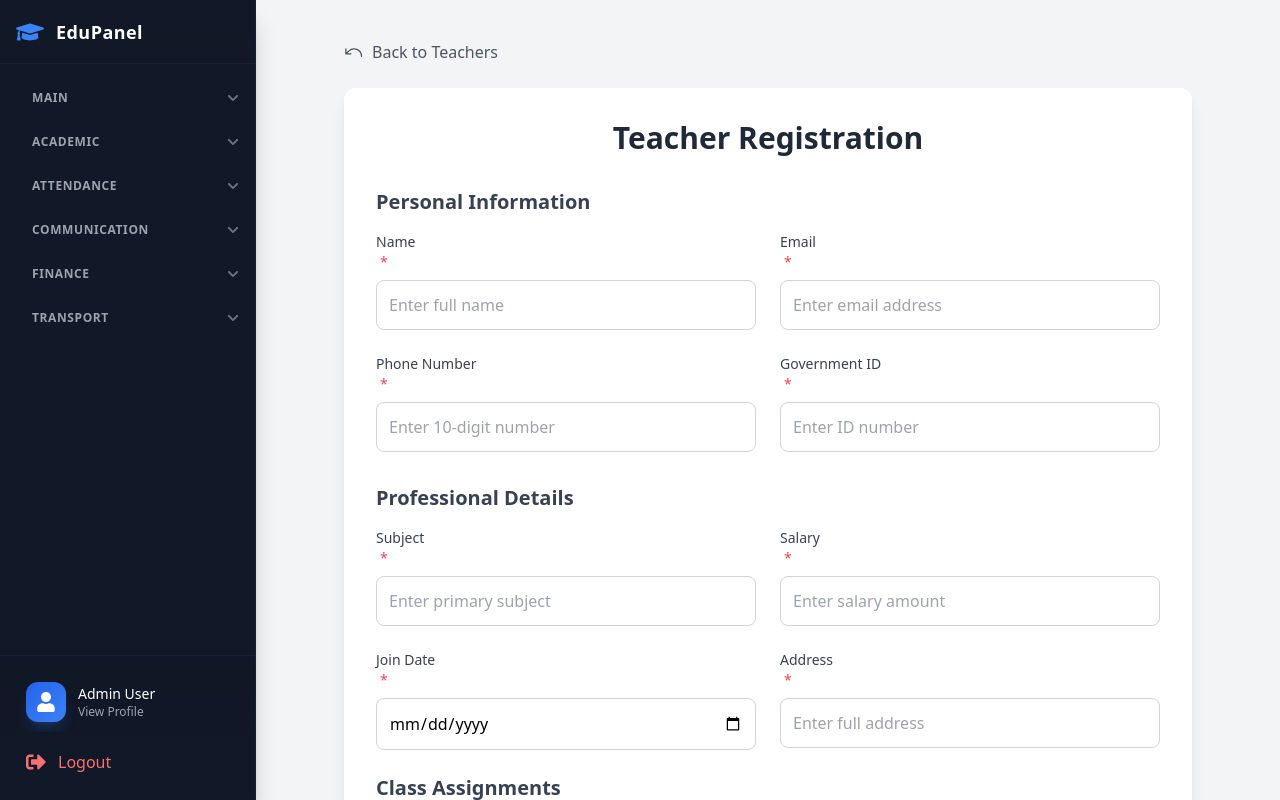
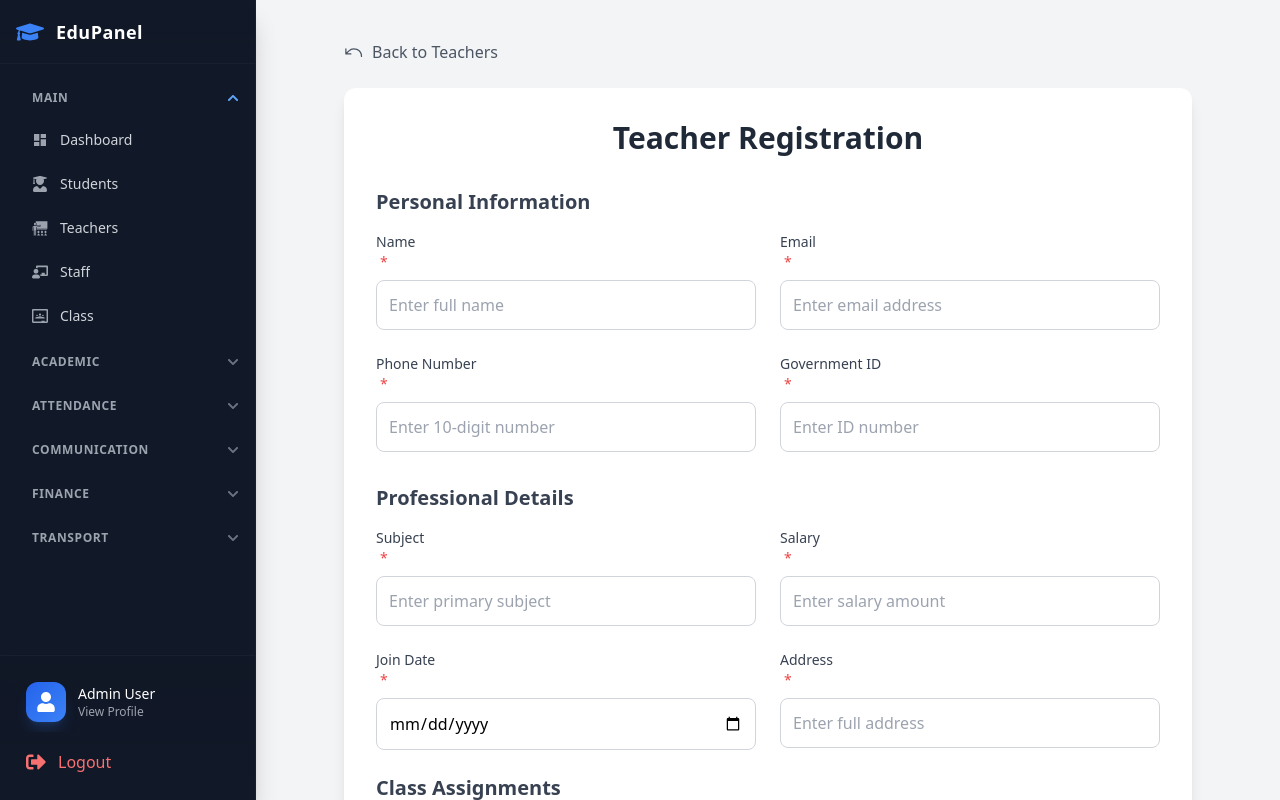
Before and after one commit to himanshusharma2007/SMS, a React (Vite) app in the folder frontend/: page /addteachers in a window 1280 px wide. Built offline with nearby package versions, Linux system fonts and the light colour scheme; no server answers.

Commit message:
sidebar open functionality change

```diff
--- a/frontend/src/components/Layout/Sidebar.jsx
+++ b/frontend/src/components/Layout/Sidebar.jsx
@@ -27,7 +27,7 @@ import { useToast } from "../../context/ToastContext";
 
 const Sidebar = () => {
   const [isOpen, setIsOpen] = useState(true);
-  const [expandedGroups, setExpandedGroups] = useState([]);
+  const [expandedGroups, setExpandedGroups] = useState(["Main"]); // Default to the first group
   const location = useLocation();
   const showToast = useToast();
   const navigate = useNavigate();
@@ -55,11 +55,7 @@ const Sidebar = () => {
     const isActive = isGroupActive(groupRoutes);
 
     const handleToggle = () => {
-      setExpandedGroups((prevExpanded) =>
-        isExpanded
-          ? prevExpanded.filter((group) => group !== title)
-          : [...prevExpanded, title]
-      );
+      setExpandedGroups(isExpanded ? [] : [title]); // Only keep one group expanded
     };
 
     return (
@@ -165,8 +161,13 @@ const Sidebar = () => {
     </li>
   );
 
+
+
+
+
   return (
     <div className="relative w-full">
+ <div className="relative w-full">
       {/* Mobile Overlay */}
       {!isOpen && (
         <div
@@ -341,7 +342,7 @@ const Sidebar = () => {
       >
         <FaBars className="w-6 h-6" />
       </button>
-    </div>
+    </div>    </div>
   );
 };
 
```
